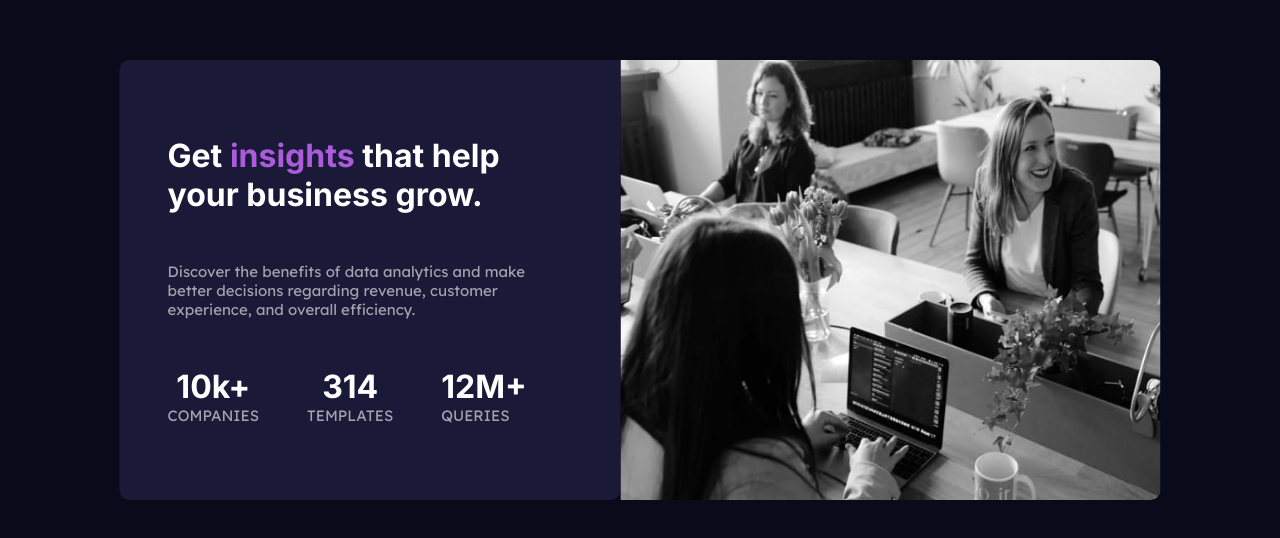
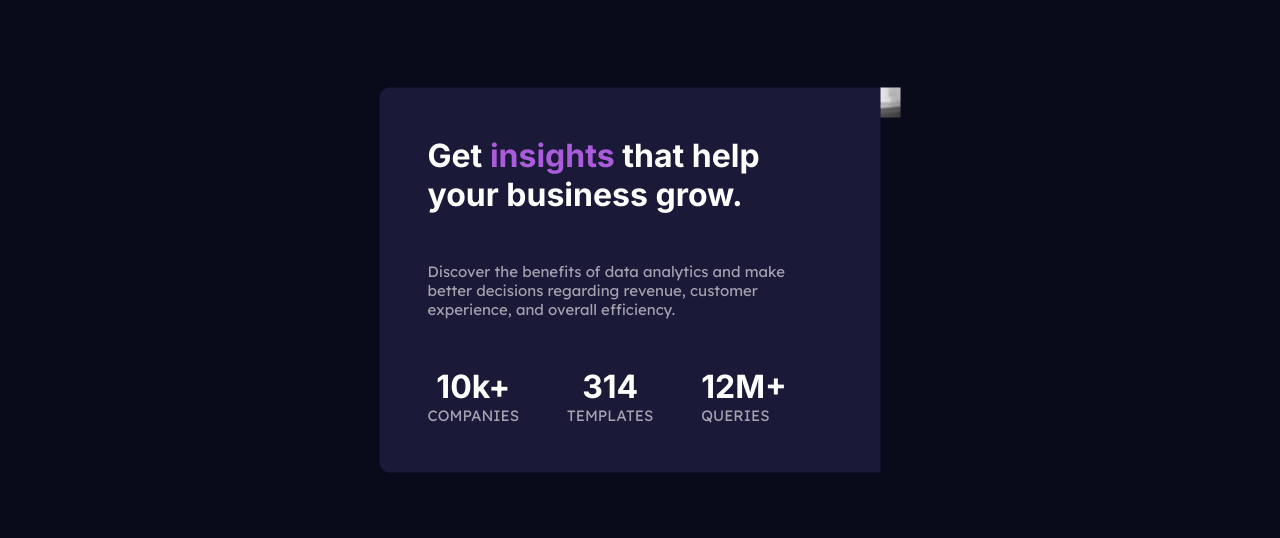
Before and after one commit to cvalencia1991/Preview-Card-Component, a plain HTML site: page index.html in a window 1280 px wide. Shown: the part 120-658 px from the top of the page. Drawn offline with Linux system fonts and the light colour scheme.

Commit message:
Edit style of  Desktop Version

```diff
--- a/index.html
+++ b/index.html
@@ -23,8 +23,10 @@
         </ul>
       </div>
     </div>
+    <div class="colorimages">
     <img class="imagenMobile" src="./images/image-header-desktop.jpg" alt="">
-    <img class="imageDesktop" src="./images/image-header-mobile.jpg" alt="">
+    <!-- <img class="imageDesktop" src="./images/image-header-mobile.jpg" alt=""> -->
+    </div>
   </div>
 </body>
 </html>
--- a/styles.css
+++ b/styles.css
@@ -149,8 +149,7 @@
         width: 405px;
         padding: 3em;
         gap: 3em;
-        border-top-left-radius: 10px;
-        border-bottom-left-radius: 10px;
+        border-radius: 10px 0px 0px 10px;
     }
 
     .stylenumber{
@@ -179,5 +178,11 @@
         text-align: initial;
     }
 
+    .colorimages{
+        background-image: url('./images/image-header-desktop.jpg');
+        width: 20px;
+        height: 30px;
+    }
+
 
 }
```
